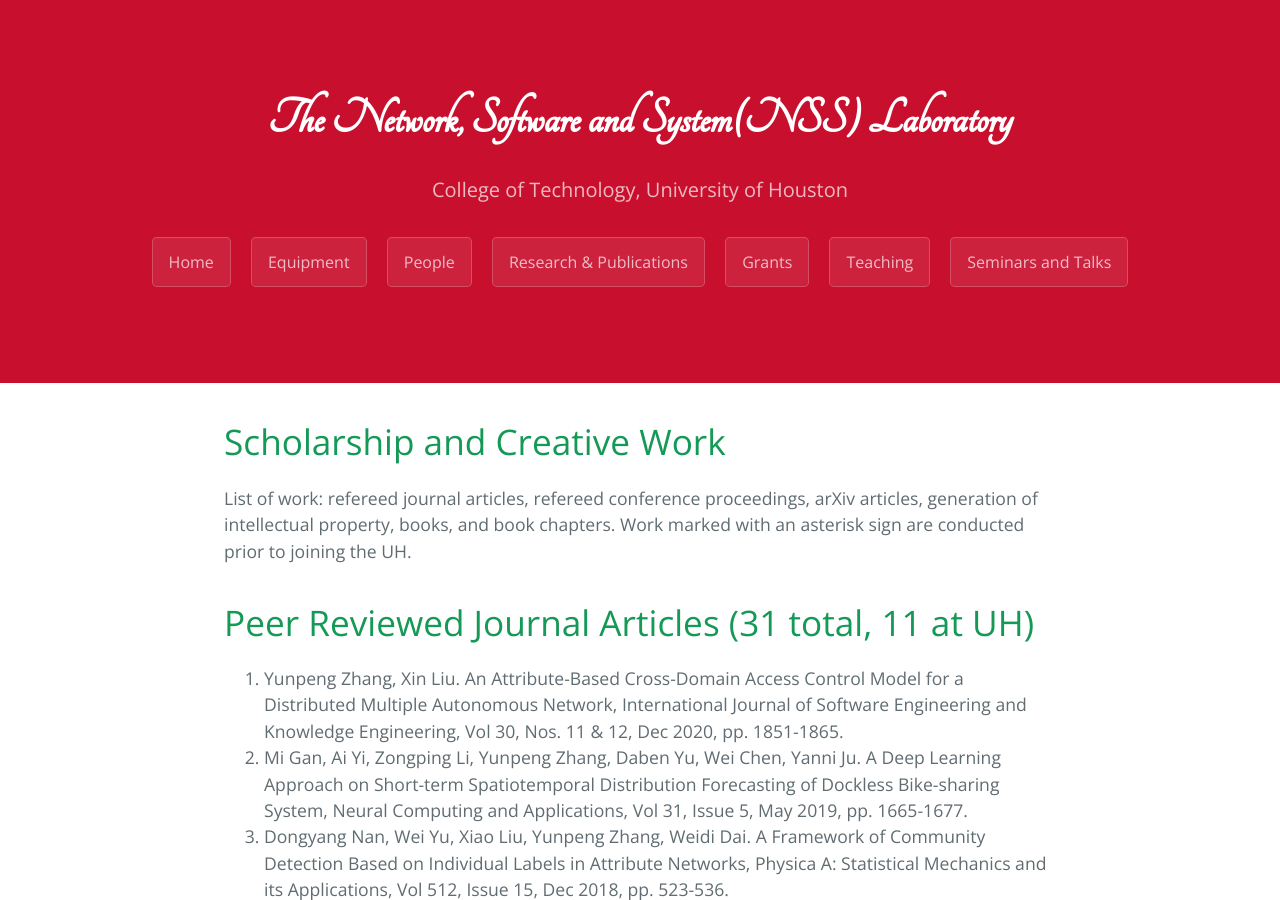
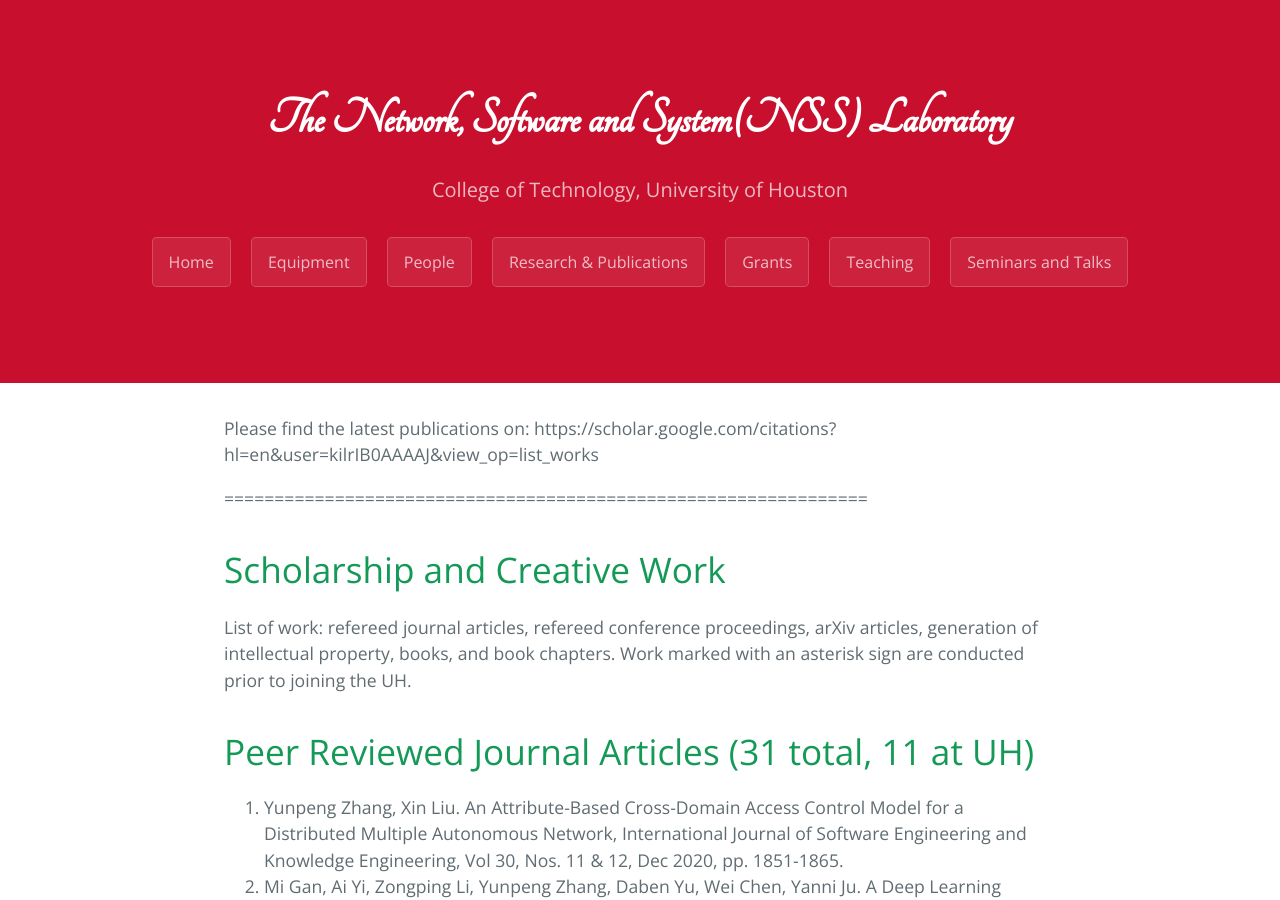
Before and after one commit to rohithreddydepa/Network-Software-and-System-Lab.github.io, a Jekyll site: the page built from index_3_Research_Activities.md, in a window 1280 px wide and 900 px high. Built offline with Jekyll 4.4.1, drawn with Linux system fonts in a browser that asks for light colours; some web fonts are replaced.

Commit message:
Update index_3_Research_Activities.md

```diff
--- a/index_3_Research_Activities.md
+++ b/index_3_Research_Activities.md
@@ -3,6 +3,11 @@
 layout: default
 filename: index_3_Research_Activities
 ---
+
+Please find the latest publications on:
+https://scholar.google.com/citations?hl=en&user=kilrIB0AAAAJ&view_op=list_works
+
+================================================================
 
 # Scholarship and Creative Work
 
```
